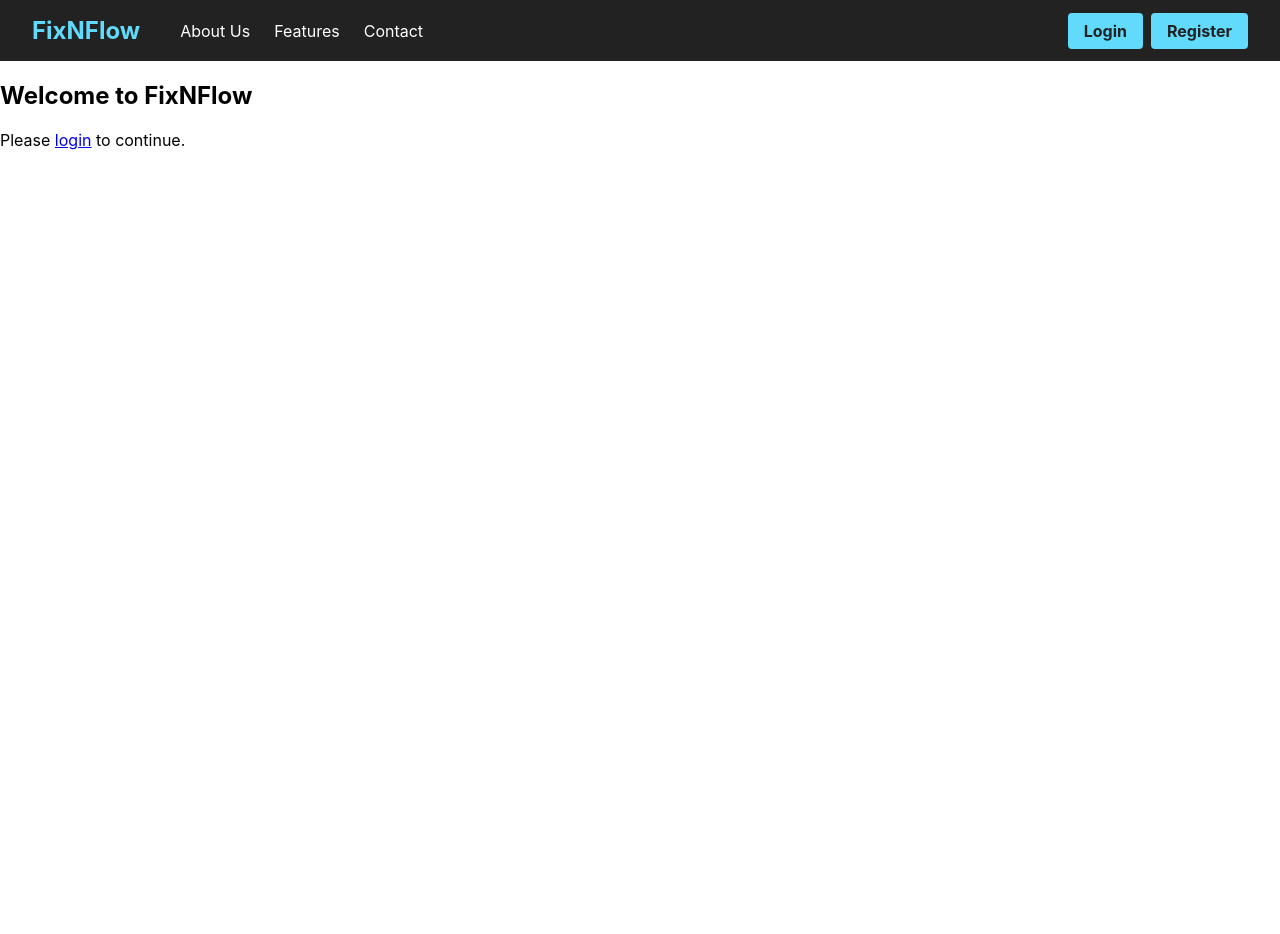
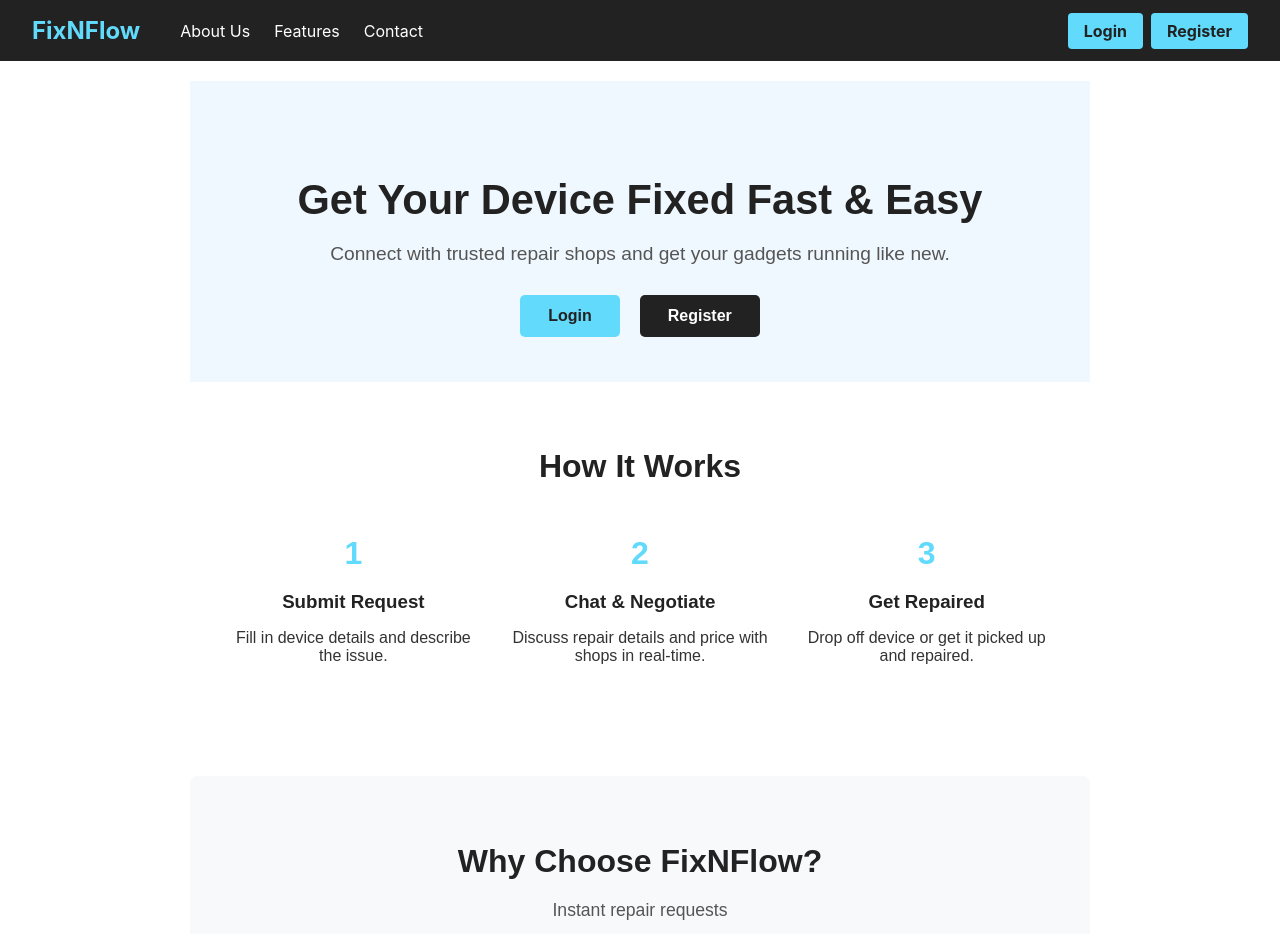
Before and after one commit to salilgupta332/fixNflow, a React (Create React App) app in the folder fixnflow-frontend/: page / in a window 1280 px wide. Shown: the top 934 px of the page. Before the commit the page ends 800 px from the top, so only its background shows below. Built offline with nearby package versions, Linux system fonts and the light colour scheme.

Commit message:
Home feature Added

```diff
--- a/fixnflow-frontend/src/App.js
+++ b/fixnflow-frontend/src/App.js
@@ -8,17 +8,8 @@ import About from './pages/About';
 import Features from './pages/Features';
 import Contact from './pages/Contact';
 import Header from './components/Header';
+import Home from './pages/Home';
 
-function Home() {
-  return (
-    <div>
-      <h2>Welcome to FixNFlow</h2>
-      <p>
-        Please <a href="/login">login</a> to continue.
-      </p>
-    </div>
-  );
-}
 
 function App() {
   return (
--- /dev/null
+++ b/fixnflow-frontend/src/pages/Home.css
@@ -0,0 +1,106 @@
+.home-container {
+  max-width: 900px;
+  margin: 0 auto;
+  padding: 20px;
+  font-family: Arial, sans-serif;
+  color: #333;
+}
+
+.hero {
+  text-align: center;
+  padding: 60px 20px 40px;
+  background-color: #f0f8ff;
+}
+
+.hero h1 {
+  font-size: 2.6rem;
+  margin-bottom: 15px;
+  color: #222;
+}
+
+.hero p {
+  margin-bottom: 25px;
+  font-size: 1.2rem;
+  color: #555;
+}
+
+.btn-primary,
+.btn-secondary {
+  display: inline-block;
+  padding: 12px 28px;
+  margin: 5px 10px;
+  border-radius: 5px;
+  cursor: pointer;
+  text-decoration: none;
+  font-weight: bold;
+}
+
+.btn-primary {
+  background-color: #61dafb;
+  color: #222;
+}
+
+.btn-secondary {
+  background-color: #222;
+  color: #fff;
+}
+
+.how-it-works {
+  padding: 40px 20px;
+  text-align: center;
+}
+
+.how-it-works h2 {
+  font-size: 2rem;
+  margin-bottom: 35px;
+  color: #222;
+}
+
+.steps {
+  display: flex;
+  justify-content: space-around;
+  flex-wrap: wrap;
+}
+
+.step {
+  flex: 1 1 25%;
+  padding: 15px;
+  min-width: 220px;
+}
+
+.step-num {
+  font-size: 2rem;
+  color: #61dafb;
+  font-weight: bold;
+  margin-bottom: 10px;
+}
+
+.step h3 {
+  margin-bottom: 15px;
+  color: #222;
+}
+
+.features-overview {
+  background-color: #f8f9fa;
+  padding: 40px 20px;
+  text-align: center;
+  border-radius: 8px;
+  margin-top: 40px;
+}
+
+.features-overview h2 {
+  margin-bottom: 20px;
+  font-size: 2rem;
+  color: #222;
+}
+
+.features-overview ul {
+  list-style-type: none;
+  padding-left: 0;
+  font-size: 1.1rem;
+  color: #555;
+}
+
+.features-overview li {
+  margin: 12px 0;
+}
--- /dev/null
+++ b/fixnflow-frontend/src/pages/Home.js
@@ -0,0 +1,56 @@
+import React from 'react';
+import './Home.css';
+import { Link } from 'react-router-dom';
+
+const Home = () => {
+  return (
+    <div className="home-container">
+
+      {/* Hero Section */}
+      <section className="hero">
+        <h1>Get Your Device Fixed Fast & Easy</h1>
+        <p>Connect with trusted repair shops and get your gadgets running like new.</p>
+        <div>
+          <Link to="/login" className="btn-primary">Login</Link>
+          <Link to="/register" className="btn-secondary">Register</Link>
+        </div>
+      </section>
+
+      {/* How It Works */}
+      <section className="how-it-works">
+        <h2>How It Works</h2>
+        <div className="steps">
+          <div className="step">
+            <div className="step-num">1</div>
+            <h3>Submit Request</h3>
+            <p>Fill in device details and describe the issue.</p>
+          </div>
+          <div className="step">
+            <div className="step-num">2</div>
+            <h3>Chat & Negotiate</h3>
+            <p>Discuss repair details and price with shops in real-time.</p>
+          </div>
+          <div className="step">
+            <div className="step-num">3</div>
+            <h3>Get Repaired</h3>
+            <p>Drop off device or get it picked up and repaired.</p>
+          </div>
+        </div>
+      </section>
+
+      {/* Features Overview */}
+      <section className="features-overview">
+        <h2>Why Choose FixNFlow?</h2>
+        <ul>
+          <li>Instant repair requests</li>
+          <li>Real-time chat with shops</li>
+          <li>Transparent pricing</li>
+          <li>Trusted and verified professionals</li>
+        </ul>
+      </section>
+
+    </div>
+  );
+};
+
+export default Home;
```
